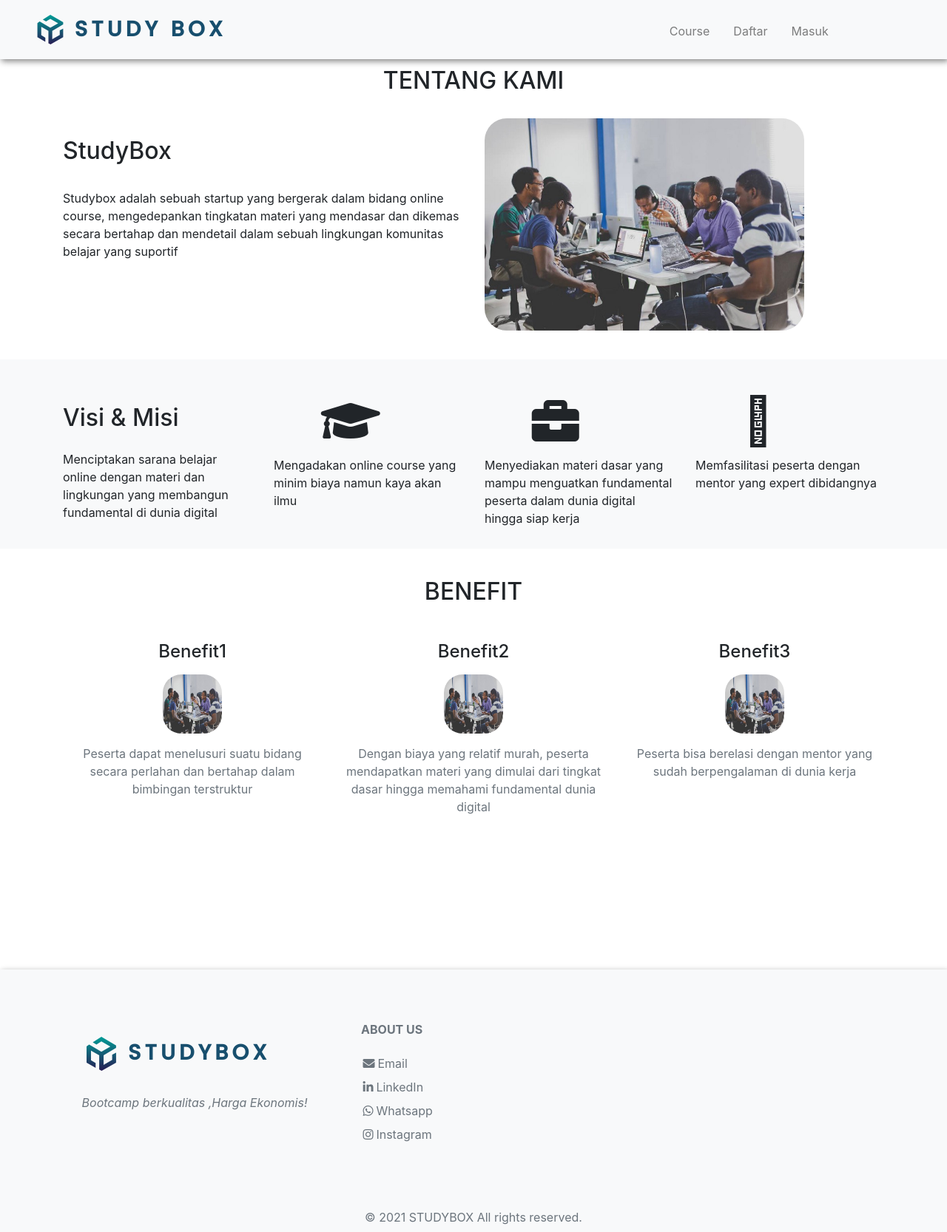
After one commit to lonelykatana/studybox.id, a PHP site: page /about.html in a window 1280 px wide. The commit adds this page. Shown: the whole page at 74% size. Run offline with PHP 8.4, Linux system fonts and the light colour scheme; some libraries are stand-ins or nearby versions.

Commit message:
finish produk and about page

```diff
--- a/Produk/produk.css
+++ b/Produk/produk.css
@@ -2,48 +2,7 @@ body{
     margin: 0px;
 
 }
-.navbar{
-    display: flex;
-    flex-direction: row;
-    width: 100%;
-    height: 5pc;
-    padding-bottom: 1pc;
 
-
-}
-.logo{
-    display: flex;
-    flex-direction: row;
-
-    padding: 1.2em 0px 0px 2em;
-
-
-}
-/* style bagian teks logo*/
-.logo_text{
-    display: flex;
-    font-family: 'Poppins', sans-serif;
-    font-style: normal;
-    font-weight: 900;
-    font-size: 1.6rem;
-    line-height: 1.5em;
-    letter-spacing: 0.18em;
-    color: #184F6E;
-    padding: 0 0 0 1pc;
-}
-.menuu{
-
-    position: relative;
-    left:60%;
-
-}
-  /*login text */
-  .teks_menu {
-
-    padding-left: 1.5em;
-
-
-}
 .faqs
 {
 	margin-top: 29px;
@@ -141,3 +100,113 @@ body{
 	color: rgba(0,0,0,0.4);
 	line-height: 1.71;
 }
+.instructors
+{
+	width: 100%;
+	padding-top: 83px;
+	padding-bottom: 30px;
+	background: #f1f1f1;
+}
+.instructors_background
+{
+	position: absolute;
+	bottom: 0;
+	left: 0;
+	width: 100%;
+	height: 567px;
+	background-repeat: no-repeat;
+	background-size: cover;
+	background-position: center center;
+}
+.instructors_row
+{
+	margin-top: 79px;
+}
+.instructor
+{
+	padding-top: 40px;
+	padding-bottom: 34px;
+	padding-left: 30px;
+	padding-right: 30px;
+}
+.instructor_image_container
+{
+	width: 165px;
+	height: 165px;
+	border: solid 14px #FFFFFF;
+	border-radius: 50%;
+	overflow: hidden;
+	box-shadow: 0px 0px 15px rgba(0,0,0,0.1);
+	margin-left: auto;
+	margin-right: auto;
+}
+.instructor_image
+{
+	position: absolute;
+	top: -14px;
+	left: -14px;
+	width: 165px;
+	height: 165px;
+}
+.instructor_image img
+{
+	max-width: 100%;
+}
+.instructor_name
+{
+	margin-top: 18px;
+}
+.instructor_name a
+{
+	font-family: 'Montserrat', sans-serif;
+	font-size: 20px;
+	color: rgba(0,0,0,0.9);
+	font-weight: 700;
+	-webkit-transition: all 200ms ease;
+	-moz-transition: all 200ms ease;
+	-ms-transition: all 200ms ease;
+	-o-transition: all 200ms ease;
+	transition: all 200ms ease;
+}
+.instructor_name a:hover
+{
+	color: #2e21df;
+}
+.instructor_title
+{
+	font-size: 14px;
+	font-weight: 500;
+	color: rgba(0,0,0,0.3);
+	margin-top: 5px;
+}
+.instructor_text
+{
+	margin-top: 16px;
+}
+.instructor_social
+{
+	margin-top: 22px;
+}
+.instructor_social ul li
+{
+	display: inline-block;
+}
+.instructor_social ul li:not(:last-child)
+{
+	margin-right: 5px;
+}
+.instructor_social ul li a i
+{
+	font-size: 14px;
+	color: #4f47e2;
+	padding: 6px;
+	-webkit-transition: all 200ms ease;
+	-moz-transition: all 200ms ease;
+	-ms-transition: all 200ms ease;
+	-o-transition: all 200ms ease;
+	transition: all 200ms ease;
+}
+.instructor_social ul li a i:hover
+{
+	color: rgba(0,0,0,1);
+}
--- /dev/null
+++ b/about.html
@@ -0,0 +1,191 @@
+<!DOCTYPE html>
+<html lang="en">
+<head>
+    <meta charset="UTF-8">
+    <meta http-equiv="X-UA-Compatible" content="IE=edge">
+    <meta name="viewport" content="width=device-width, initial-scale=1.0">
+    <title>StudyBox</title>
+    <link rel="icon" href="/Assets/logo_color.svg" type="image/icon type">
+    <link rel="stylesheet" href="produk.css"/>
+    <link rel="stylesheet" href="/style.css"/>
+    <link rel="preconnect" href="https://fonts.gstatic.com">
+<link href="https://fonts.googleapis.com/css2?family=Poppins:wght@500&display=swap" rel="stylesheet">
+<link rel="stylesheet" href="https://cdnjs.cloudflare.com/ajax/libs/font-awesome/4.7.0/css/font-awesome.min.css">
+<link rel="stylesheet" href="https://use.fontawesome.com/releases/v5.15.3/css/all.css">
+<link rel="stylesheet" href="https://use.fontawesome.com/releases/v5.15.3/css/v4-shims.css">
+<link rel="stylesheet" href="https://maxcdn.bootstrapcdn.com/bootstrap/4.0.0/css/bootstrap.min.css" integrity="sha384-Gn5384xqQ1aoWXA+058RXPxPg6fy4IWvTNh0E263XmFcJlSAwiGgFAW/dAiS6JXm" crossorigin="anonymous">
+<script src="https://code.jquery.com/jquery-3.2.1.slim.min.js" integrity="sha384-KJ3o2DKtIkvYIK3UENzmM7KCkRr/rE9/Qpg6aAZGJwFDMVNA/GpGFF93hXpG5KkN" crossorigin="anonymous"></script>
+<script src="https://cdnjs.cloudflare.com/ajax/libs/popper.js/1.12.9/umd/popper.min.js" integrity="sha384-ApNbgh9B+Y1QKtv3Rn7W3mgPxhU9K/ScQsAP7hUibX39j7fakFPskvXusvfa0b4Q" crossorigin="anonymous"></script>
+<script src="https://maxcdn.bootstrapcdn.com/bootstrap/4.0.0/js/bootstrap.min.js" integrity="sha384-JZR6Spejh4U02d8jOt6vLEHfe/JQGiRRSQQxSfFWpi1MquVdAyjUar5+76PVCmYl" crossorigin="anonymous"></script>
+</head>
+<body>
+  <nav class="navbar navbar-default2 navbar-expand-lg  bg-light navbar-light fixed-top" style=" box-shadow: 2px 3px 8px #888888;">
+    <div class="logo2">
+
+      <span class="logo_text">STUDY BOX</span>
+    </div>
+        <button class="navbar-toggler" type="button" data-toggle="collapse" data-target="#navbarSupportedContent" aria-controls="navbarSupportedContent" aria-expanded="false" aria-label="Toggle navigation">
+          <span class="navbar-toggler-icon"></span>
+        </button>
+
+        <div class="collapse navbar-collapse" id="navbarSupportedContent">
+          <ul class="navbar-nav menuu mr-auto ">
+            <li class="nav-item dropdown teks_menu">
+              <a class="nav-link dropdown" href="#" id="navbarDropdown" role="button" data-toggle="dropdown">
+              Course
+              </a>
+              <div class="dropdown-menu" style="width: 200px;">
+
+                <a class="dropdown-item nav-item" href="Produk/produk.html">UI/UX</a>
+                <a class="dropdown-item" href="Produk/produk.html">Web Developer</a>
+              </div>
+            </li>
+            <li class="nav-item teks_menu">
+              <a class="nav-link" href="daftar.html">Daftar</a>
+            </li>
+            <li class="nav-item teks_menu">
+              <a class="nav-link" href="masuk.html">Masuk</a>
+            </li>
+
+
+        </div>
+      </nav>
+       <!-- ======= About Section ======= -->
+    <section id="about" class="about" style="padding-bottom:3vw" >
+        <div class="text-center">
+          <h2 class="section-heading text-uppercase" style="margin-top: px;">Tentang kami</h2><br>
+         <!--<h3 class="section-subheading text-muted">Lorem ipsum dolor sit amet consectetur.</h3>-->
+      </div>
+        <div class="container" data-aos="fade-up">
+
+          <div class="row gx-0">
+
+            <div class="col-lg-6 d-flex flex-column justify-content-center" data-aos="fade-up" data-aos-delay="200">
+
+              <div class="content">
+
+                <h2 style="margin-top:-10%">StudyBox</h2><br>
+                <p>
+                    Studybox adalah sebuah startup yang bergerak dalam bidang online course, mengedepankan tingkatan materi yang mendasar dan
+                    dikemas secara bertahap dan mendetail dalam sebuah lingkungan komunitas belajar yang suportif
+                </p>
+
+              </div>
+            </div>
+
+            <div class="col-lg-6 d-flex align-items-center" data-aos="zoom-out" data-aos-delay="200">
+              <img src="Assets/content1.jpeg" class="img-fluid" alt="" style="width: 80%;border-radius: 30px;">
+            </div>
+
+          </div>
+        </div>
+
+      </section><!-- End About Section -->
+
+
+      <!-- feature_part start-->
+    <section class="feature_part single_feature_padding page-section bg-light " style="padding-top: 4vw;">
+        <div class="container">
+            <div class="row">
+                <div class="col-sm-6 col-xl-3 align-self-center">
+                    <div class="single_feature_text ">
+                        <h2>Visi & Misi</h2>
+                        <p class="visi-misi-teks"   >Menciptakan sarana belajar online dengan materi dan lingkungan yang membangun fundamental di dunia digital </p>
+
+                    </div>
+                </div>
+                <div class="col-sm-6 col-xl-3">
+                    <div class="single_feature">
+                        <div class="single_feature_part">
+                            <span class="single_feature_icon"><i class="fa fa-graduation-cap " aria-hidden="true" style="font-size: 64px;padding-left: 25%;"></i></span>
+
+                            <p class="visi-misi-teks">Mengadakan online course yang minim biaya namun kaya akan ilmu</p>
+                        </div>
+                    </div>
+                </div>
+                <div class="col-sm-6 col-xl-3">
+                    <div class="single_feature">
+                        <div class="single_feature_part">
+                            <span class="single_feature_icon"><i class="fa fa-briefcase " aria-hidden="true" style="font-size: 64px;padding-left: 25%;"></i></span>
+
+                            <p class="visi-misi-teks">Menyediakan materi dasar yang mampu menguatkan fundamental peserta dalam dunia digital hingga siap kerja</p>
+                        </div>
+                    </div>
+                </div>
+                <div class="col-sm-6 col-xl-3">
+                    <div class="single_feature">
+                        <div class="single_feature_part single_feature_part_2">
+                            <span class="single_service_icon style_icon"><i class="fad fa-chalkboard-teacher " aria-hidden="true" style="font-size: 64px;padding-left: 25%;"></i></span>
+
+                            <p class="visi-misi-teks">Memfasilitasi peserta dengan mentor yang expert dibidangnya</p>
+                        </div>
+                    </div>
+                </div>
+            </div>
+        </div>
+    </section>
+ <!-- Benefit-->
+<section class="page-section" id="benefit">
+    <div class="container">
+        <div class="text-center">
+            <h2 class="section-heading text-uppercase" >Benefit</h2><br>
+           <!--<h3 class="section-subheading text-muted">Lorem ipsum dolor sit amet consectetur.</h3>-->
+        </div>
+        <div class="row text-center">
+            <div class="col-md-4">
+
+                <h4 class="my-3">Benefit1</h4>
+                <img src ="Assets/content1.jpeg" style="width: 80px; height: 80px; border-radius: 25px;">
+                <p class="text-muted">Peserta dapat menelusuri suatu bidang secara perlahan dan bertahap dalam bimbingan terstruktur</p>
+            </div>
+            <div class="col-md-4">
+
+                <h4 class="my-3">Benefit2</h4>
+                <img src ="Assets/content1.jpeg" style="width: 80px; height: 80px; border-radius: 25px;">
+                <p class="text-muted">Dengan biaya yang relatif murah, peserta mendapatkan materi yang dimulai dari tingkat dasar hingga memahami fundamental dunia digital</p>
+            </div>
+            <div class="col-md-4">
+
+                <h4 class="my-3">Benefit3</h4>
+                <img src ="Assets/content1.jpeg" style="width: 80px; height: 80px; border-radius: 25px;">
+                <p class="text-muted">Peserta bisa berelasi dengan mentor yang sudah berpengalaman di dunia kerja</p>
+            </div>
+        </div>
+    </div>
+  </section>
+  <footer class="bg-light "style=" box-shadow: 2px 3px 8px #888888;">
+    <div class="container py-5">
+      <div class="row py-4">
+        <div class="col-lg-4 col-md-6 mb-4 mb-lg-0 ">
+          <div class="logo_footer" >
+            <img src="Assets/logo_color.svg" alt="" width="40" class="mb-3">
+            <span class="logo_text_footer">STUDYBOX</span>
+          </div>
+
+
+          <p class="font-italic text-muted" style="margin-left:2vw">Bootcamp berkualitas ,Harga Ekonomis!</p>
+
+        </div>
+        <div class="col-lg-2 " style="margin-left:2vw">
+          <h6 class="text-uppercase font-weight-bold mb-4" style="margin-left:-0.2vw"><a href="#" class="text-muted">About Us</a></h6>
+          <ul class="list-unstyled mb-0">
+            <li class="mb-2"><a href="#" class="text-muted"><i class="fa fa-envelope" style="padding-right:0.3vw"></i>Email</a></li>
+            <li class="mb-2"><a href="#" class="text-muted"><i class="fa fa-linkedin"style="padding-right:0.3vw"></i>LinkedIn</a></li>
+            <li class="mb-2"><a href="#" class="text-muted"><i class="fa fa-whatsapp"style="padding-right:0.3vw"></i>Whatsapp</a></li>
+            <li class="mb-2"><a href="#" class="text-muted"><i class="fa fa-instagram"style="padding-right:0.3vw"></i>Instagram</a></li>
+          </ul>
+        </div>
+      </div>
+    </div>
+    <div class="container text-center">
+      <p class="text-muted mb-0 py-2">© 2021 STUDYBOX All rights reserved.</p>
+    </div>
+
+    <!-- Copyrights -->
+
+  </footer>
+
+<script src="/js/product.js"></script>
+<script src="/js/jquery-3.2.1.min.js"></script>
+</body>
+</html>
--- a/style.css
+++ b/style.css
@@ -15,7 +15,7 @@ body{
   display: flex;
   flex-direction: row;
   width: 100%;
-  height: 5pc;
+  height: 10%;
  color: black;
  background-color: rgb(235, 235, 235)  ;
 
@@ -65,7 +65,7 @@ background-position: 2pc;
     font-size: 1.8rem;
     line-height: 1.5em;
     letter-spacing: 0.18em;
-
+    margin-top:-20px;
     padding: 0 0 0 1.8pc;
 }
 .logo_footer{
@@ -92,7 +92,7 @@ background-position: 2pc;
 }
   /*login text */
   .teks_menu {
-    padding-top:1.5em;
+    padding-top:0.3em;
     padding-left: 1em;
 }
 /* Style The Dropdown Button */
@@ -110,7 +110,7 @@ background-position: 2pc;
 
     display: inline-block;
 
-    padding-top: 0.8em;
+    padding-top: 0.3em;
   }
 
   /* Dropdown Content (Hidden by Default) */
@@ -174,9 +174,13 @@ background-position: 2pc;
 #product,#benefit{
   padding: 3% 0px 10% 0px;
 
+
+}
+.price-product{
+  margin-top: 2vw;
 }
 #mentor{
-   padding: 3% 0px 5% 0px; ;
+   padding: 3% 0px 5% 0px;
 }
 .text-muted{
   padding-top: 15px;
@@ -210,8 +214,9 @@ p.product-description{
   margin: 4% 2px 0px ;
   cursor: pointer;
 }
-.footer{
-  background-color: wheat;
+footer{
+  background-color: white;
+  margin-top: 5%;.v
 }
 .btn{
   border-radius:6px !important;
@@ -226,3 +231,7 @@ button.btn-success:hover,
 button.btn-success:focus {
   background-color: #0d8d89  !important;
 }
+
+.visi-misi-teks{
+  padding:1.3vw 0px 1vw 0px;
+}
```
Also changed, not shown: Produk/produk.html (+77 -28 lines), daftar.html (+30 -17 lines), index.html (+15 -10 lines), masuk.html (+31 -18 lines), Assets/instructors_background.png (added), Assets/mentor1.jpg (added), Assets/mentor2.jpg (added).
